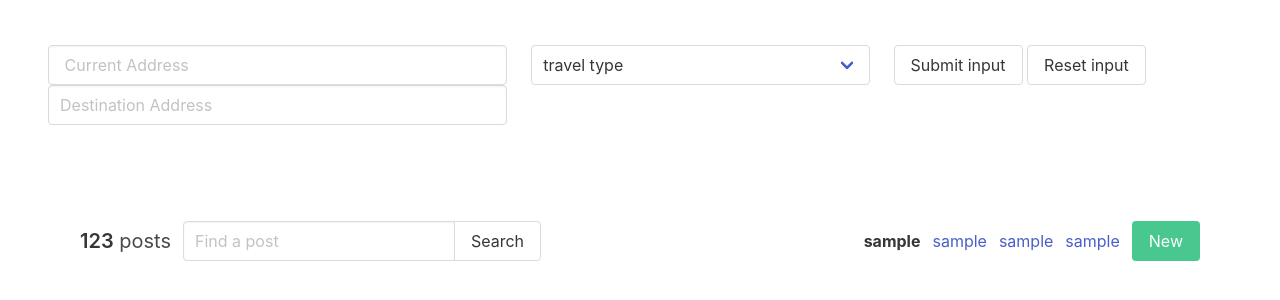
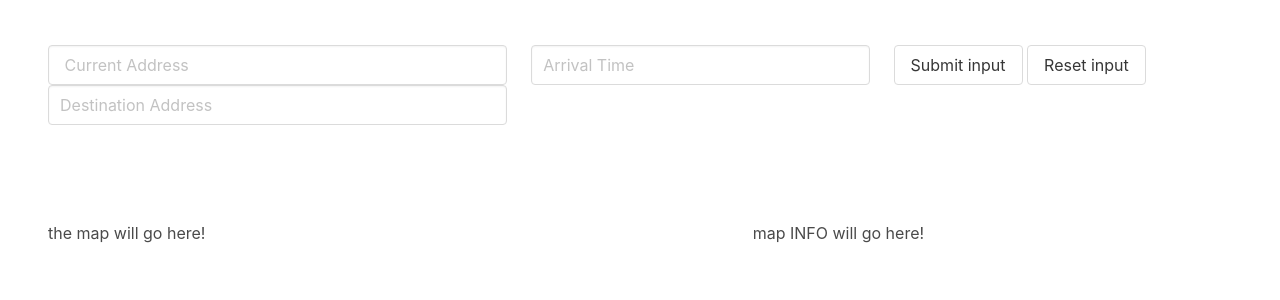
Before and after one commit to arielhuynh/Project1, a plain HTML site: page index.html in a window 1280 px wide. Shown: the part 180-480 px from the top of the page. Drawn offline with nearby package versions, Linux system fonts and the light colour scheme.

Commit message:
adding more divs for maps and map info

```diff
--- a/index.html
+++ b/index.html
@@ -55,15 +55,8 @@
             <input class="input" type="text" placeholder="Destination Address">
         </div>
         <div class="column">
-            <div class="control is-exapanded">
-                <div class="select is-fullwidth">
-                  <select>
-                    <option>travel type</option>
-                    <option>bus</option>
-                    <option>car</option>
-                  </select>
-                </div>
-              </div>
+            <input class="input" type="text" placeholder="Arrival Time">
+
         </div>
         <div class="column">
             <input class="button" type="submit" value="Submit input">
@@ -73,41 +66,14 @@
       </div>
   </section>
   <section class="section">
-    <div class="container is-fluid">
-        <nav class="level">
-            <!-- Left side -->
-            <div class="level-left">
-              <div class="level-item">
-                <p class="subtitle is-5">
-                  <strong>123</strong> posts
-                </p>
-              </div>
-              <div class="level-item">
-                <div class="field has-addons">
-                  <p class="control">
-                    <input class="input" type="text" placeholder="Find a post">
-                  </p>
-                  <p class="control">
-                    <button class="button">
-                      Search
-                    </button>
-                  </p>
-                </div>
-              </div>
-            </div>
-
-            <!-- Right side -->
-            <div class="level-right">
-              <p class="level-item"><strong>sample</strong></p>
-              <p class="level-item"><a>sample</a></p>
-              <p class="level-item"><a>sample</a></p>
-              <p class="level-item"><a>sample</a></p>
-              <p class="level-item"><a class="button is-success">New</a></p>
-            </div>
-          </nav>
-
-
-    </div>
+   <div class="columns is-mobile">
+     <div class="column is-7">
+        <p>the map will go here!</p>
+     </div>
+     <div class="column ">
+        <p>map INFO will go here! </p>
+     </div>
+   </div>
 
   </section>
   </body>
```
